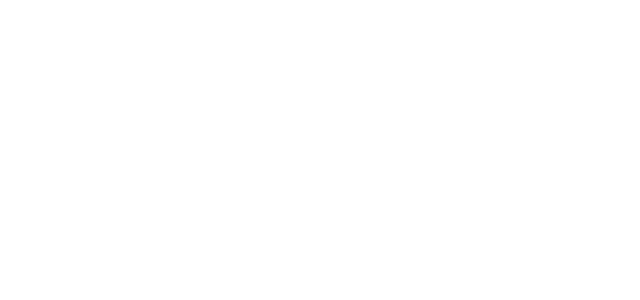
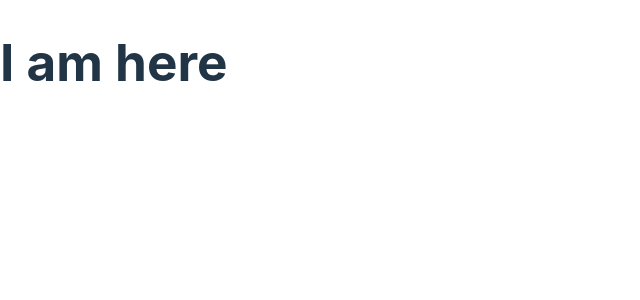
Before and after one commit to pankajtomar2024/back_buck, a React (Vite) app: page / in a window 1280 px wide. Shown: the top 300 px of the page, without its empty margins (0-640 px from the left). Built offline with nearby package versions, Linux system fonts and the light colour scheme.

Commit message:
Update index.css

```diff
--- a/src/index.css
+++ b/src/index.css
@@ -11,7 +11,7 @@
   text-rendering: optimizeLegibility;
   -webkit-font-smoothing: antialiased;
   -moz-osx-font-smoothing: grayscale;
-  mix-blend-mode: overlay;
+/*   mix-blend-mode: overlay; */
 }
 
 a {
```
